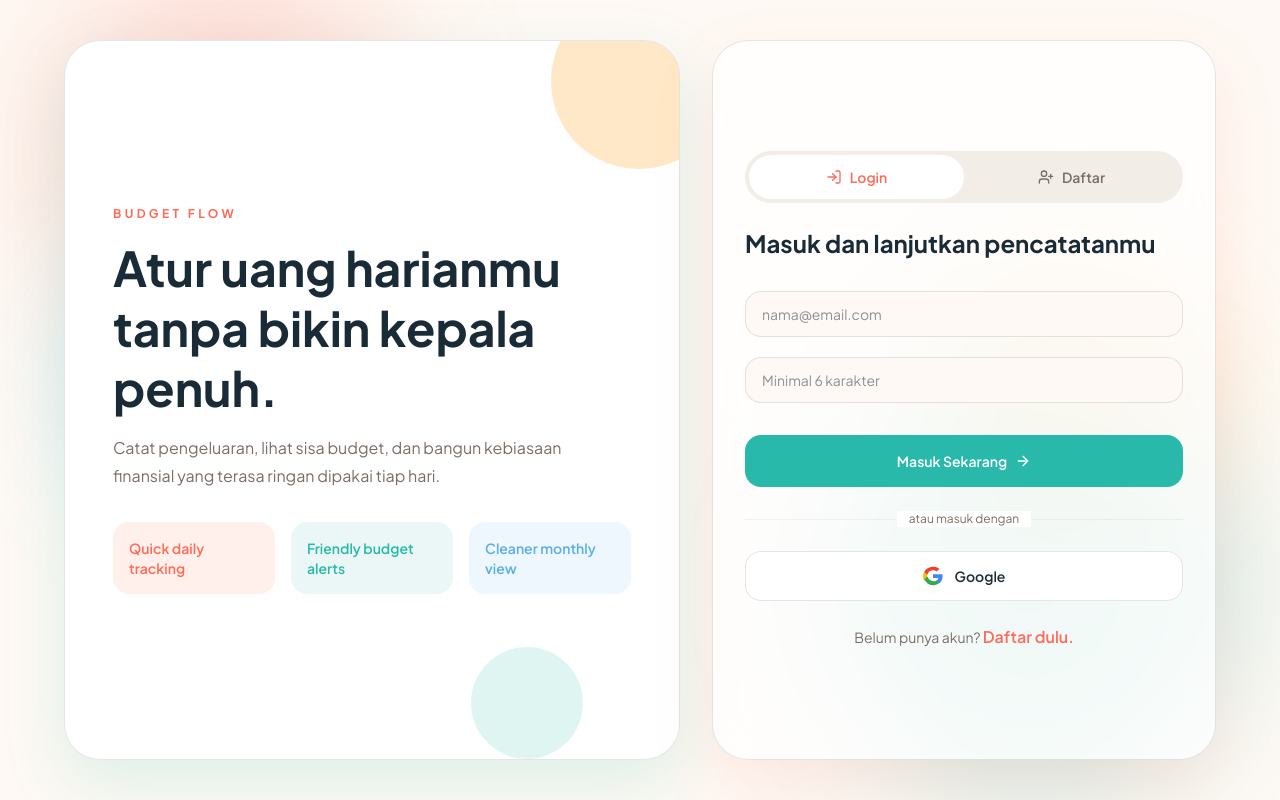
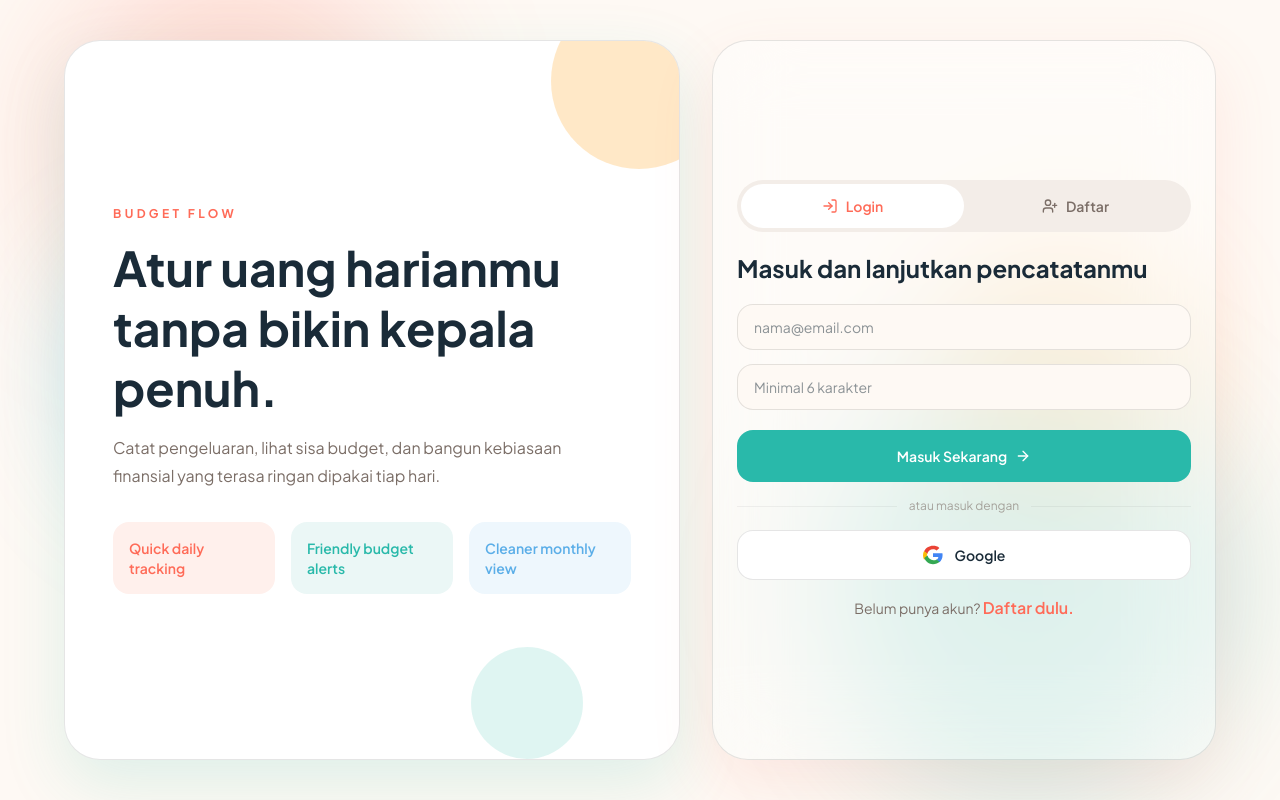
Before and after one commit to ndo-fer/budget-flow, a React (Vite) app in the folder web-figma/: page /auth in a window 1280 px wide. Built offline with nearby package versions, Linux system fonts and the light colour scheme; no server answers; what @capacitor/core would draw is missing.

Commit message:
style(auth): optimize transparency, reduce gaps, and fix keyframes compilation

```diff
--- a/web-figma/src/features/auth/AuthScreen.tsx
+++ b/web-figma/src/features/auth/AuthScreen.tsx
@@ -75,37 +75,7 @@ export default function AuthScreen() {
   };
 
   return (
-    <div className="min-h-screen bg-[#FEF9F4] px-6 py-10 relative overflow-hidden flex items-center justify-center">
-      {/* Dynamic Animated Background Circles */}
-      <style>{`
-        @keyframes float-1 {
-          0% { transform: translate(0px, 0px) scale(1); }
-          33% { transform: translate(30px, -50px) scale(1.1); }
-          66% { transform: translate(-20px, 20px) scale(0.95); }
-          100% { transform: translate(0px, 0px) scale(1); }
-        }
-        @keyframes float-2 {
-          0% { transform: translate(0px, 0px) scale(1); }
-          50% { transform: translate(-40px, 40px) scale(1.15); }
-          100% { transform: translate(0px, 0px) scale(1); }
-        }
-        @keyframes float-3 {
-          0% { transform: translate(0px, 0px) scale(1); }
-          33% { transform: translate(-15px, -30px) scale(0.9); }
-          66% { transform: translate(30px, 15px) scale(1.1); }
-          100% { transform: translate(0px, 0px) scale(1); }
-        }
-        @keyframes float-4 {
-          0% { transform: translate(0px, 0px) scale(1); }
-          50% { transform: translate(40px, -20px) scale(0.85); }
-          100% { transform: translate(0px, 0px) scale(1); }
-        }
-        .animate-float-1 { animation: float-1 20s infinite ease-in-out; }
-        .animate-float-2 { animation: float-2 24s infinite ease-in-out; }
-        .animate-float-3 { animation: float-3 18s infinite ease-in-out; }
-        .animate-float-4 { animation: float-4 22s infinite ease-in-out; }
-      `}</style>
-
+    <div className="min-h-screen bg-[#FEF9F4] px-6 py-8 relative overflow-hidden flex items-center justify-center">
       {/* Background Blobs */}
       <div className="absolute inset-0 pointer-events-none overflow-hidden z-0">
         {/* Coral Blob */}
@@ -144,13 +114,13 @@ export default function AuthScreen() {
           </div>
         </section>
 
-        <section className="rounded-[36px] border border-black/10 bg-white/75 backdrop-blur-xl p-8 shadow-[0_24px_64px_rgba(255,107,88,0.12)] flex flex-col justify-center w-full max-w-md mx-auto lg:max-w-none">
+        <section className="rounded-[36px] border border-black/10 bg-white/40 backdrop-blur-2xl p-6 shadow-[0_24px_64px_rgba(255,107,88,0.12)] flex flex-col justify-center w-full max-w-md mx-auto lg:max-w-none">
           {/* Logo / Branding on Mobile */}
-          <div className="mb-6 flex flex-col items-center justify-center lg:hidden">
+          <div className="mb-4 flex flex-col items-center justify-center lg:hidden">
             <p className="text-xs font-bold uppercase tracking-[0.28em] text-[#FF6B58]">Budget Flow</p>
           </div>
 
-          <div className="mb-6 flex rounded-full bg-[#F3EDE8] p-1">
+          <div className="mb-5 flex rounded-full bg-[#F3EDE8] p-1">
             <button
               onClick={() => switchMode(false)}
               className={`flex-1 flex items-center justify-center gap-2 rounded-full px-4 py-3 text-sm font-semibold transition-colors ${!isSignUp ? "bg-white text-[#FF6B58]" : "text-[#7B6E67]"}`}
@@ -169,12 +139,12 @@ export default function AuthScreen() {
 
           <h2 className="text-2xl font-bold text-[#1A2B38]">{isSignUp ? "Bikin akun baru" : "Masuk dan lanjutkan pencatatanmu"}</h2>
           {successMessage ? (
-            <div className="mt-4 rounded-2xl border border-[#BEE8E4] bg-[#EBF7F6] px-4 py-3 text-sm leading-6 text-[#136B62]">
+            <div className="mt-3 rounded-2xl border border-[#BEE8E4] bg-[#EBF7F6] px-4 py-3 text-sm leading-6 text-[#136B62]">
               {successMessage}
             </div>
           ) : null}
 
-          <div className="mt-8 space-y-5">
+          <div className="mt-5 space-y-3.5">
             <input
               type="email"
               placeholder="nama@email.com"
@@ -203,7 +173,7 @@ export default function AuthScreen() {
           <button
             onClick={handleSubmit}
             disabled={busy}
-            className="mt-8 w-full rounded-2xl bg-[#29B9AA] px-4 py-4 text-sm font-semibold text-white transition-opacity disabled:opacity-60 flex items-center justify-center gap-2"
+            className="mt-5 w-full rounded-2xl bg-[#29B9AA] px-4 py-4 text-sm font-semibold text-white transition-opacity disabled:opacity-60 flex items-center justify-center gap-2"
           >
             {busy ? (
               <span>Mohon tunggu...</span>
@@ -221,13 +191,12 @@ export default function AuthScreen() {
           </button>
 
           {/* Divider */}
-          <div className="relative my-6 flex items-center justify-center">
-            <div className="absolute inset-0 flex items-center">
-              <div className="w-full border-t border-black/5"></div>
-            </div>
-            <span className="relative bg-white px-3 text-xs text-[#7B6E67]">
+          <div className="my-4 flex items-center gap-3">
+            <div className="flex-1 border-t border-black/5"></div>
+            <span className="text-xs text-[#7B6E67]/60">
               atau {isSignUp ? "daftar" : "masuk"} dengan
             </span>
+            <div className="flex-1 border-t border-black/5"></div>
           </div>
 
           {/* Google Login Button */}
@@ -258,7 +227,7 @@ export default function AuthScreen() {
             <span>Google</span>
           </button>
 
-          <p className="mt-6 text-center text-sm leading-6 text-[#7B6E67]">
+          <p className="mt-4 text-center text-sm leading-6 text-[#7B6E67]">
             {isSignUp ? "Sudah punya akun? " : "Belum punya akun? "}
             <button
               onClick={() => switchMode(!isSignUp)}
--- a/web-figma/src/styles/index.css
+++ b/web-figma/src/styles/index.css
@@ -1,3 +1,45 @@
 @import './fonts.css';
 @import './tailwind.css';
 @import './theme.css';
+
+@keyframes float-1 {
+  0% { transform: translate(0px, 0px) scale(1); }
+  33% { transform: translate(40px, -60px) scale(1.15); }
+  66% { transform: translate(-30px, 30px) scale(0.9); }
+  100% { transform: translate(0px, 0px) scale(1); }
+}
+
+@keyframes float-2 {
+  0% { transform: translate(0px, 0px) scale(1); }
+  50% { transform: translate(-60px, 50px) scale(1.2); }
+  100% { transform: translate(0px, 0px) scale(1); }
+}
+
+@keyframes float-3 {
+  0% { transform: translate(0px, 0px) scale(1); }
+  33% { transform: translate(-25px, -45px) scale(0.85); }
+  66% { transform: translate(45px, 25px) scale(1.15); }
+  100% { transform: translate(0px, 0px) scale(1); }
+}
+
+@keyframes float-4 {
+  0% { transform: translate(0px, 0px) scale(1); }
+  50% { transform: translate(50px, -35px) scale(0.9); }
+  100% { transform: translate(0px, 0px) scale(1); }
+}
+
+.animate-float-1 {
+  animation: float-1 22s infinite ease-in-out;
+}
+
+.animate-float-2 {
+  animation: float-2 26s infinite ease-in-out;
+}
+
+.animate-float-3 {
+  animation: float-3 20s infinite ease-in-out;
+}
+
+.animate-float-4 {
+  animation: float-4 24s infinite ease-in-out;
+}
```
